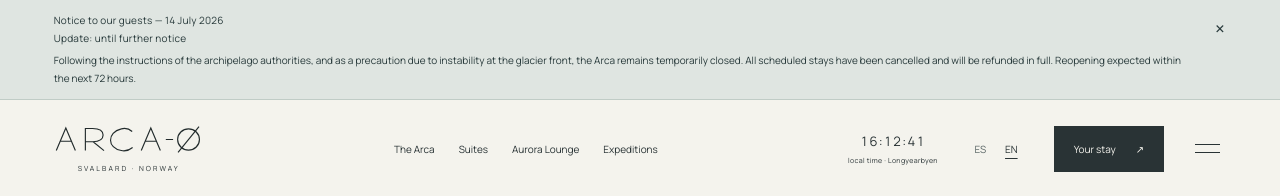
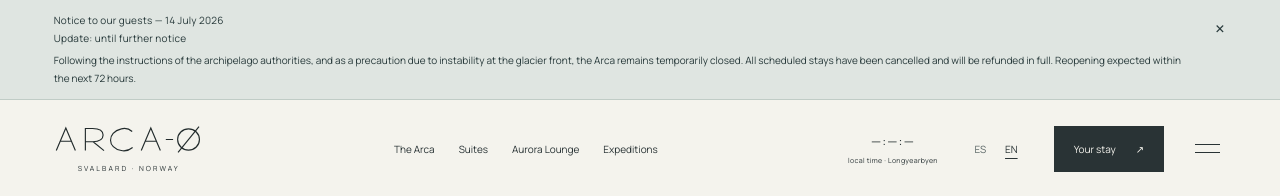
Before and after one commit to AlexGarciaMartin/arca-hotel, a React (Vite) app: page / in a window 1280 px wide. Shown: the top 196 px of the page. Built offline with nearby package versions, Linux system fonts and the light colour scheme.

Commit message:
Move timezone initialization and clock updates off the UI thread

```diff
--- /dev/null
+++ b/src/clock.worker.ts
@@ -0,0 +1,10 @@
+// Keep timezone initialization and recurring clock work off the UI thread.
+self.onmessage = (event: MessageEvent<{wall:number;elapsed:number}>) => {
+ const {wall,elapsed}=event.data;
+ const started=performance.now();
+ const formatter=new Intl.DateTimeFormat('en-GB',{
+  timeZone:'Arctic/Longyearbyen',hour:'2-digit',minute:'2-digit',second:'2-digit',hour12:false,
+ });
+ const tick=()=>self.postMessage(formatter.format(wall+(elapsed+performance.now()-started)*59/60));
+ tick();setInterval(tick,1000);
+};
--- a/src/main.tsx
+++ b/src/main.tsx
@@ -1,4 +1,4 @@
-import { createContext, useContext, useEffect, useMemo, useRef, useState } from 'react';
+import { createContext, useContext, useEffect, useRef, useState } from 'react';
 import type { ReactNode } from 'react';
 import { createRoot } from 'react-dom/client';
 import { HashRouter, Link, NavLink, Route, Routes, useLocation } from 'react-router-dom';
@@ -31,7 +31,11 @@ function Photo({name,className='',eager=false,sizes='100vw'}:{name:ImageKey;clas
 function Arrow(){return <span aria-hidden="true">↗</span>}
 function TextLink({to,children}:{to:string;children:ReactNode}){return <Link className="text-link" to={to}>{children}<Arrow/></Link>}
 function Mark({large=false}:{large?:boolean}){return <img className={`wordmark ${large?'large':''}`} src={asset('logo.svg')} width="330" height="70" alt="ARCA-∅"/>}
-function Clock(){const {lang,t}=useCopy();const formatter=useMemo(()=>new Intl.DateTimeFormat(lang,{timeZone:'Arctic/Longyearbyen',hour:'2-digit',minute:'2-digit',second:'2-digit',hour12:false}),[lang]);const [tick,setTick]=useState(0);useEffect(()=>{const id=window.setInterval(()=>setTick(v=>v+1),1000);return()=>clearInterval(id)},[]);const time=bootWall+(performance.now()-bootMonotonic)*59/60;return <div className="clock" data-tick={tick}><time>{formatter.format(time)}</time><span>{t.ui.localTime}</span></div>}
+function Clock(){
+ const {t}=useCopy();const [time,setTime]=useState('—:—:—');
+ useEffect(()=>{const worker=new Worker(new URL('./clock.worker.ts',import.meta.url),{type:'module'});worker.postMessage({wall:bootWall,elapsed:performance.now()-bootMonotonic});worker.onmessage=event=>setTime(event.data);return()=>worker.terminate()},[]);
+ return <div className="clock"><time>{time}</time><span>{t.ui.localTime}</span></div>;
+}
 function Notice({full=false}:{full?:boolean}){const {t}=useCopy();return full?<div className="notice-card"><p className="eyebrow">{t.notice.title}</p><p>{t.notice.body}</p><strong>{t.notice.update}</strong></div>:<aside className="notice" aria-label={t.notice.title}><details open={window.innerWidth>900}><summary><span>{t.notice.title}</span><span className="notice-update">{t.notice.update}</span><span className="notice-plus" aria-hidden="true">+</span></summary><p>{t.notice.body}</p></details></aside>}
 function Header(){
  const {t,lang,setLang}=useCopy();const ref=useRef<HTMLElement>(null);const dialog=useRef<HTMLDialogElement>(null);const location=useLocation();
```
